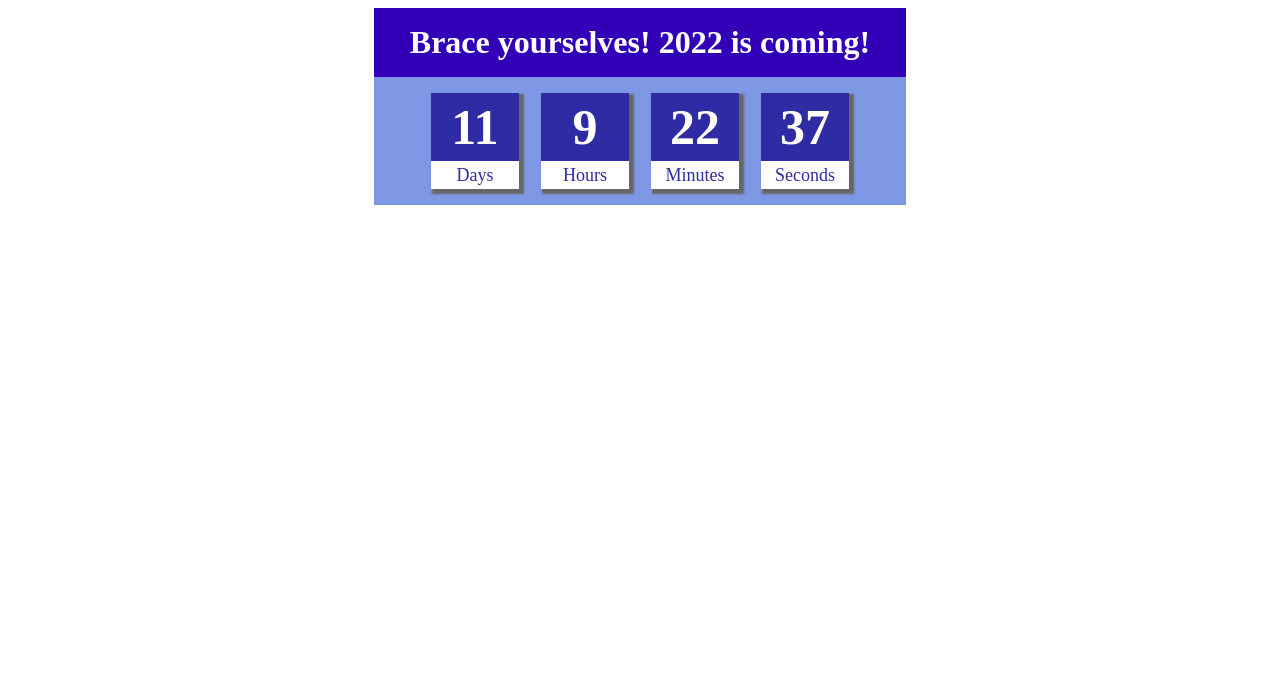
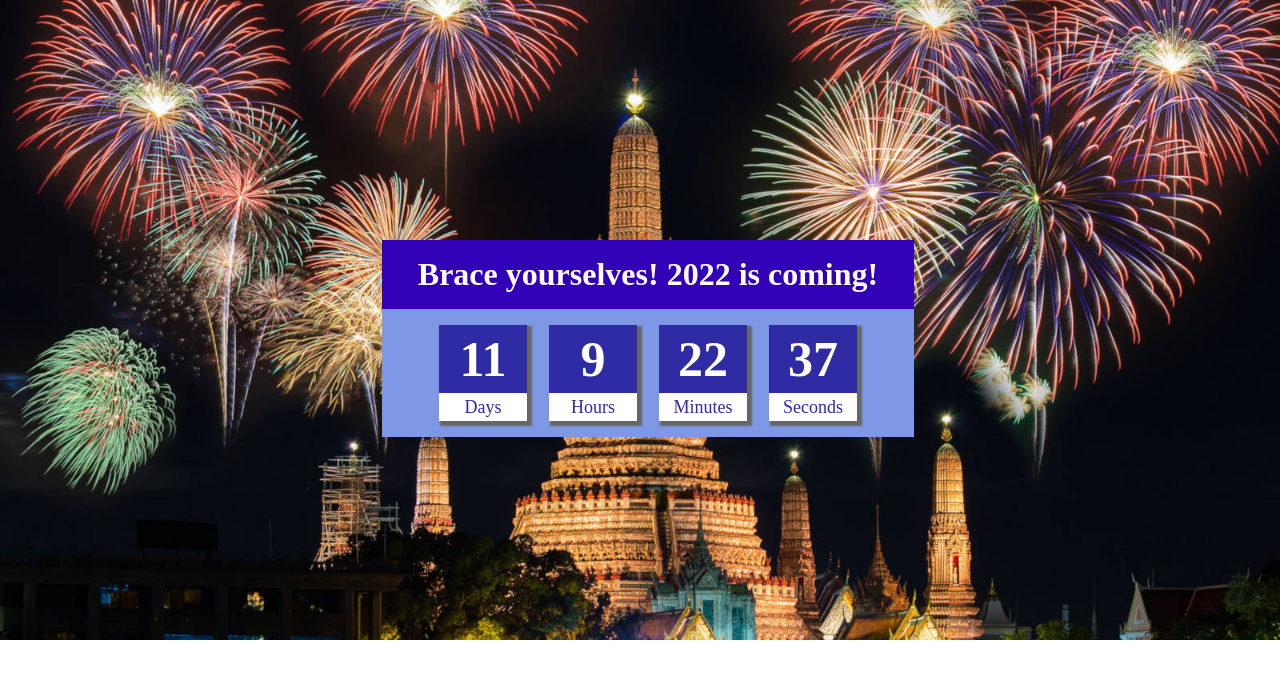
Before and after one commit to Shadow569/New-year-countdown, a plain HTML site: page index.html in a window 1280 px wide. Drawn offline with Linux system fonts and the light colour scheme.

Commit message:
More changes to UI

```diff
--- a/assets/css/styles.css
+++ b/assets/css/styles.css
@@ -1,5 +1,14 @@
 body{
     text-align: center;
+    background-image: url('../images/Thailand_Christmas_New_Year_1600.jpg');
+    background-size: 100%;
+    background-repeat: no-repeat;
+}
+
+.container{
+    position: absolute;
+    width: 100%;
+    top: 30%;
 }
 
 .countdown-container {
--- a/index.html
+++ b/index.html
@@ -7,6 +7,7 @@
         <script src="assets/js/countdown.js"></script>
     </head>
     <body>
+        <div class="container">
             <h1>Brace yourselves! <span id="new_year_display"></span> is coming!</h1>
             <div class="countdown-container">
                 <div class="countdown-box">
@@ -31,5 +32,6 @@
                     </div>
                 </div>
             </div>
+        </div>
     </body>
 </html>
```
Also changed, not shown: assets/images/Thailand_Christmas_New_Year_1600.jpg (added). Lines whose indentation alone changed are shown as unchanged.
